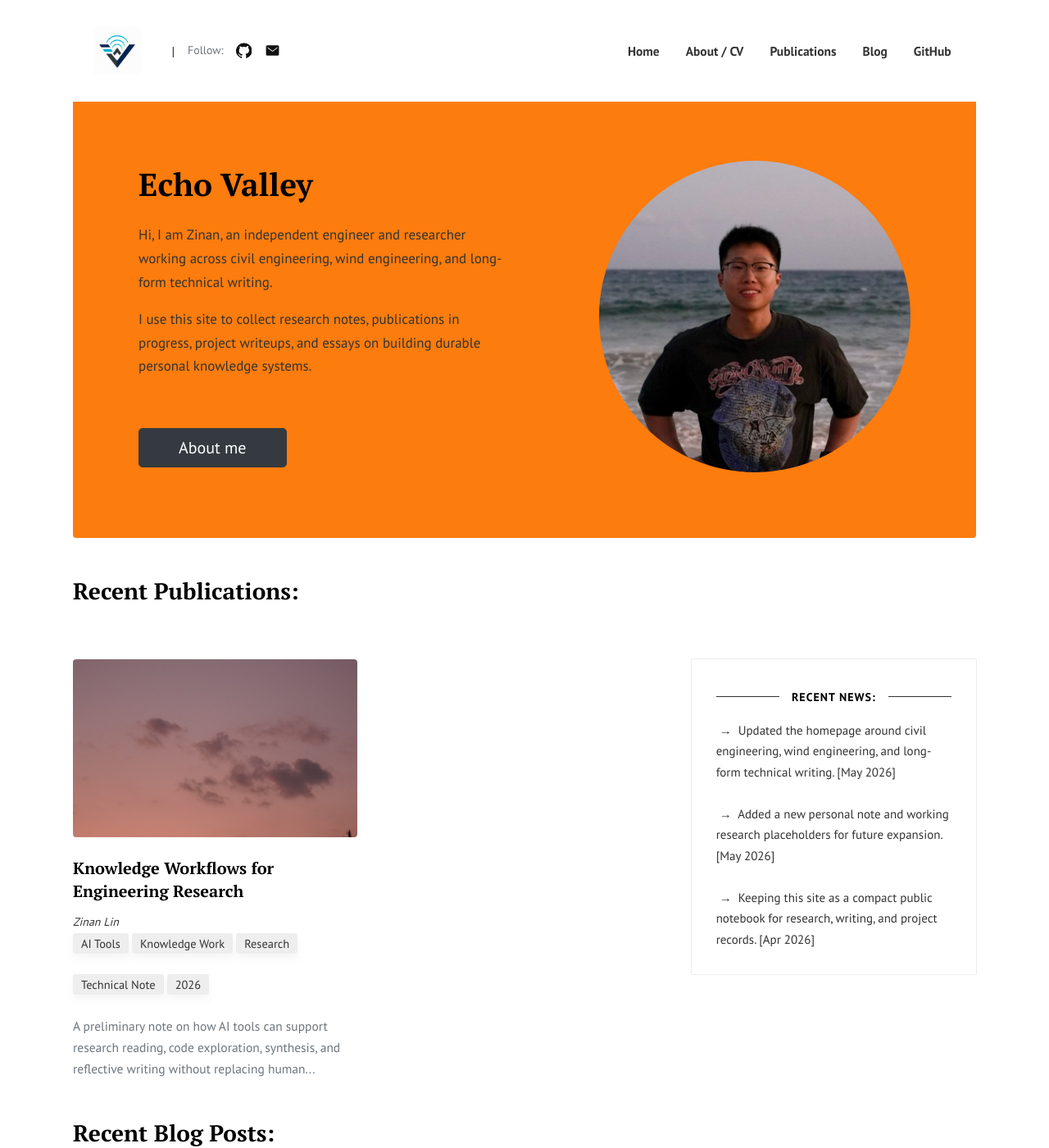
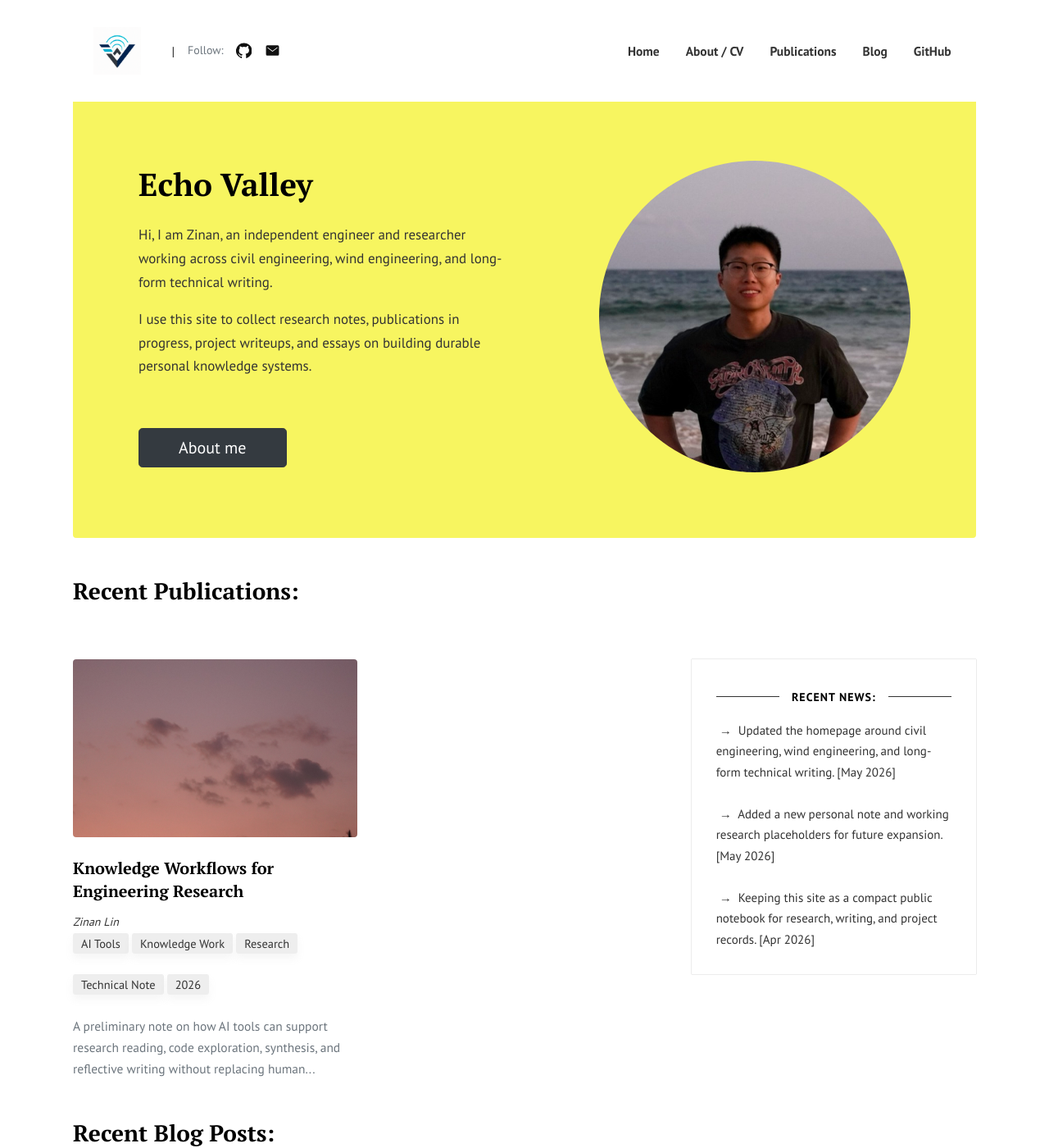
Before and after one commit to znecho9/znecho9.github.io, a Jekyll site: the page built from index.md, in a window 1280 px wide and 1400 px high. Shown: the whole window at 82% size. Built offline with Jekyll 4.4.1, drawn with Linux system fonts in a browser that asks for light colours.

Commit message:
Update custom.css

```diff
--- a/assets/css/custom.css
+++ b/assets/css/custom.css
@@ -18,7 +18,7 @@
 }
 
 .hero {
-  background: #FC7C0D;
+  background: #F7F560;
 }
 
 .hero p {
```
